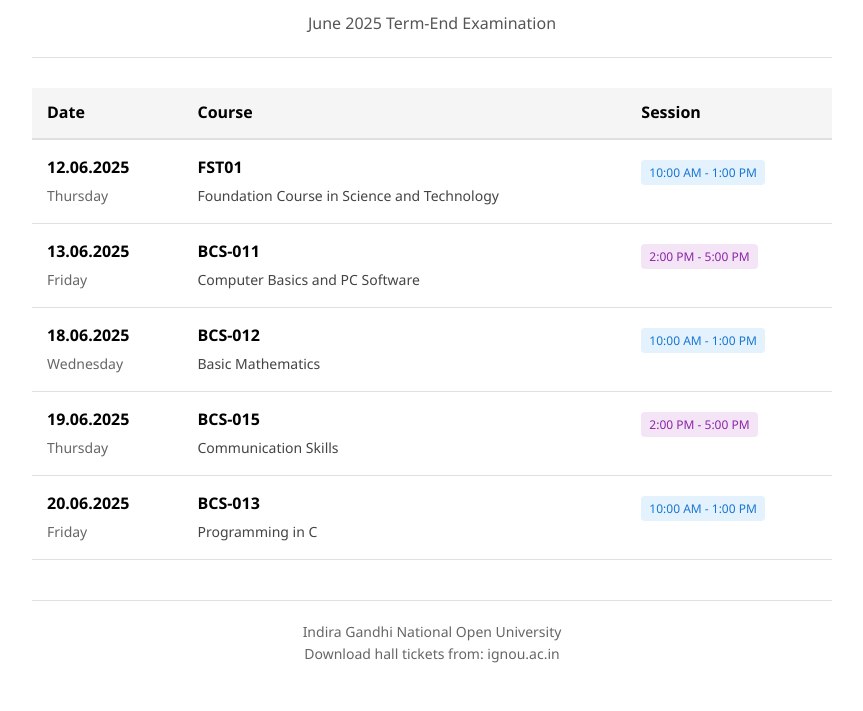
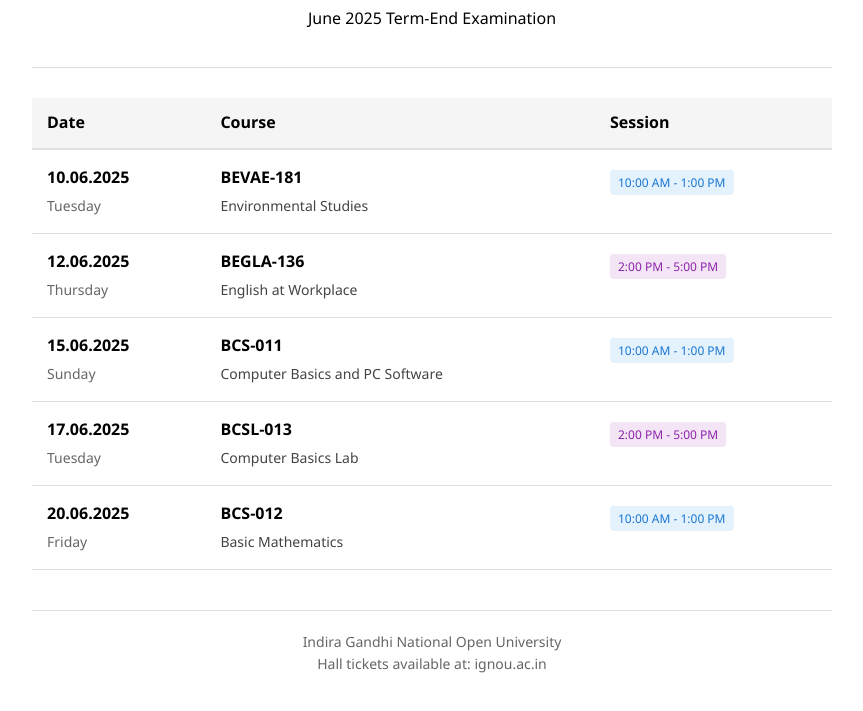
Before and after one commit to OpenKnowledgeBase/Sem1, a plain HTML site: page index.html in a window 1280 px wide. Shown: the part 57-768 px from the top of the page, without its empty margins (208-1071 px from the left). Drawn offline with Linux system fonts and the light colour scheme.

Commit message:
Update index.html

```diff
--- a/index.html
+++ b/index.html
@@ -3,7 +3,7 @@
 <head>
     <meta charset="UTF-8">
     <meta name="viewport" content="width=device-width, initial-scale=1.0">
-    <title>BCANEW Semester 2 Exam Timetable</title>
+    <title>BCANEW Semester 1 Exam Timetable</title>
     <style>
         * {
             margin: 0;
@@ -34,12 +34,11 @@
         h1 {
             font-size: 24px;
             font-weight: 600;
-            margin-bottom: 10px;
+            margin-bottom: 5px;
         }
 
-        .subtitle {
-            font-size: 16px;
-            color: #555;
+        .program-info {
+            margin-bottom: 15px;
         }
 
         .timetable {
@@ -132,7 +131,7 @@
     <div class="container">
         <header>
             <h1>BCANEW Semester 1 Exam Timetable</h1>
-            <p class="subtitle">June 2025 Term-End Examination</p>
+            <div class="program-info">June 2025 Term-End Examination</div>
         </header>
 
         <table class="timetable">
@@ -146,12 +145,12 @@
             <tbody>
                 <tr>
                     <td>
-                        <div class="date">12.06.2025</div>
-                        <div class="day">Thursday</div>
+                        <div class="date">10.06.2025</div>
+                        <div class="day">Tuesday</div>
                     </td>
                     <td>
-                        <div class="course-code">FST01</div>
-                        <div class="course-name">Foundation Course in Science and Technology</div>
+                        <div class="course-code">BEVAE-181</div>
+                        <div class="course-name">Environmental Studies</div>
                     </td>
                     <td>
                         <span class="session morning">10:00 AM - 1:00 PM</span>
@@ -159,12 +158,12 @@
                 </tr>
                 <tr>
                     <td>
-                        <div class="date">13.06.2025</div>
-                        <div class="day">Friday</div>
+                        <div class="date">12.06.2025</div>
+                        <div class="day">Thursday</div>
                     </td>
                     <td>
-                        <div class="course-code">BCS-011</div>
-                        <div class="course-name">Computer Basics and PC Software</div>
+                        <div class="course-code">BEGLA-136</div>
+                        <div class="course-name">English at Workplace</div>
                     </td>
                     <td>
                         <span class="session evening">2:00 PM - 5:00 PM</span>
@@ -172,12 +171,12 @@
                 </tr>
                 <tr>
                     <td>
-                        <div class="date">18.06.2025</div>
-                        <div class="day">Wednesday</div>
+                        <div class="date">15.06.2025</div>
+                        <div class="day">Sunday</div>
                     </td>
                     <td>
-                        <div class="course-code">BCS-012</div>
-                        <div class="course-name">Basic Mathematics</div>
+                        <div class="course-code">BCS-011</div>
+                        <div class="course-name">Computer Basics and PC Software</div>
                     </td>
                     <td>
                         <span class="session morning">10:00 AM - 1:00 PM</span>
@@ -185,12 +184,12 @@
                 </tr>
                 <tr>
                     <td>
-                        <div class="date">19.06.2025</div>
-                        <div class="day">Thursday</div>
+                        <div class="date">17.06.2025</div>
+                        <div class="day">Tuesday</div>
                     </td>
                     <td>
-                        <div class="course-code">BCS-015</div>
-                        <div class="course-name">Communication Skills</div>
+                        <div class="course-code">BCSL-013</div>
+                        <div class="course-name">Computer Basics Lab</div>
                     </td>
                     <td>
                         <span class="session evening">2:00 PM - 5:00 PM</span>
@@ -202,8 +201,8 @@
                         <div class="day">Friday</div>
                     </td>
                     <td>
-                        <div class="course-code">BCS-013</div>
-                        <div class="course-name">Programming in C</div>
+                        <div class="course-code">BCS-012</div>
+                        <div class="course-name">Basic Mathematics</div>
                     </td>
                     <td>
                         <span class="session morning">10:00 AM - 1:00 PM</span>
@@ -214,8 +213,8 @@
 
         <footer>
             <p>Indira Gandhi National Open University</p>
-            <p>Download hall tickets from: ignou.ac.in</p>
+            <p>Hall tickets available at: ignou.ac.in</p>
         </footer>
     </div>
 </body>
-                  </html>
+</html>
```
